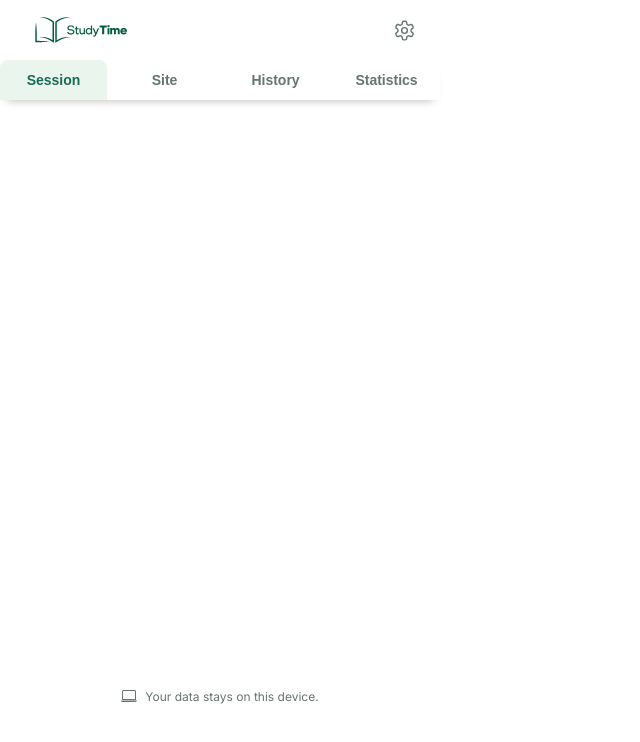
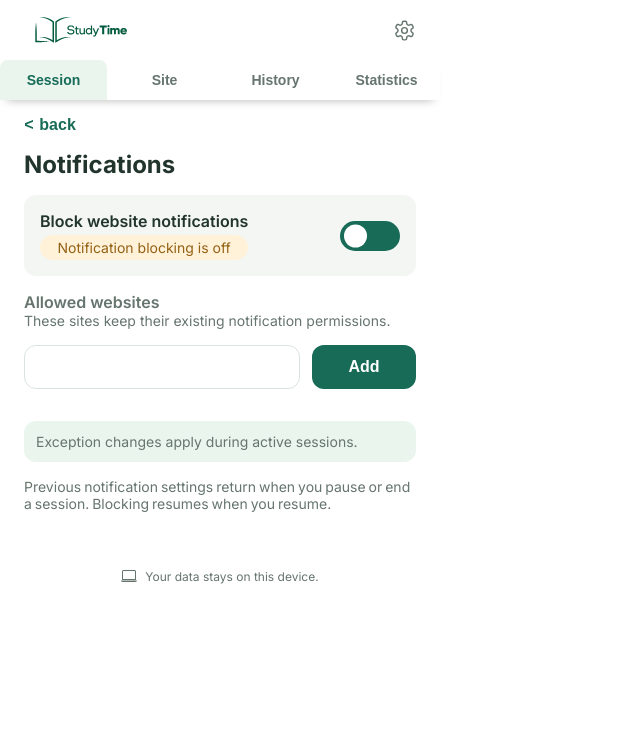
Before and after one commit to Ezzedine-Mohammed/StudyTime, a website: page extension/popup/popup.html in a window 1280 px wide. Shown: the whole page, without its empty margins (0-640 px from the left). Drawn offline with Linux system fonts and the light colour scheme.

Commit message:
settings tab

```diff
--- a/extension/popup/popup.css
+++ b/extension/popup/popup.css
@@ -8,9 +8,11 @@
     --ink: #22352D;
     --muted: #66756E;
     --surface: #fff;
+    --canvas: #F4F6F4;
     --amber-soft: #FFF2D9;
     --amber: #946114;
     --border-color: #DBE3DF;
+    --danger: #B8323D;
     --main-transition-duration: 0.1s;
 }
 
@@ -71,7 +73,7 @@ body {
     font-family: Inter, sans-serif, Arial;
     scroll-behavior: smooth;
     width: 440px;
-    height: 720px;
+    height: 600px;
     overflow: hidden;
     display: flex;
     flex-direction: column;
@@ -215,7 +217,7 @@ section {
 
 .helper-text {
     color: var(--muted);
-    font-size: 12px;
+    font-size: 14px;
 }
 
 .session-setting {
@@ -453,6 +455,161 @@ section {
     height: 64px;
 }
 
+/* settings */
+.settings {
+    .back {
+        display: flex;
+        gap: 6px;
+        align-items: center;
+        color: var(--brand);
+        font-size: 16px;
+        font-weight: 600;
+    }
+
+    .toggle-notification {
+        padding: 16px;
+        background-color: var(--canvas);
+        border-radius: 12px;
+        display: flex;
+        align-items: center;
+        justify-content: space-between;
+
+        div:first-child {
+            display: flex;
+            flex-direction: column;
+            gap: 4px;
+        }
+
+        .toggle-title {
+            font-size: 16px;
+            font-weight: 600;
+            color: var(--ink);
+        }
+
+        .notification-status {
+            background-color: var(--amber-soft);
+            color: var(--amber);
+            border-radius: 20px;
+            padding: 4px;
+            text-align: center;
+            font-size: 14px;
+
+        }
+
+        .toggle-btn {
+            position: relative;
+            width: 60px;
+            height: 30px;
+            background-color: var(--brand);
+            border-radius: 20px;
+
+            span {
+                height: calc(100% - 7px);
+                aspect-ratio: 1;
+                border-radius: 50%;
+                background-color: white;
+                display: block;
+                transition: 0.3s;
+                position: absolute;
+                top: 50%;
+                left: 4px;
+                transform: translateY(-50%);
+            }
+
+            &:has(.off) {
+                background-color: var(--mint);
+            }
+
+            .off {
+                left: unset;
+                right: 4px;
+            }
+
+        }
+    }
+
+    .notification-form {
+        display: flex;
+        flex-direction: column;
+        gap: 16px;
+
+        .form-title {
+            .notification-label {
+                font-size: 16px;
+                font-weight: 600;
+                color: var(--muted);
+            }
+        }
+
+        .input-div {
+            display: flex;
+            gap: 12px;
+
+            input {
+                color: var(--muted);
+                font-size: 16px;
+                padding: 11px;
+                border-radius: 12px;
+                border: 1px solid var(--border-color);
+                flex: 1;
+            }
+
+            button[type="submit"] {
+                height: 44px;
+                width: 104px;
+                background-color: var(--brand);
+                border-radius: 12px;
+                font-size: 16px;
+                color: var(--surface);
+                font-weight: 600;
+            }
+        }
+    }
+
+    .allowed-websites {
+        display: flex;
+        flex-direction: column;
+        gap: 8px;
+
+        li {
+            padding: 12px 10px;
+            display: flex;
+            justify-content: space-between;
+            align-items: center;
+            border: 1px solid var(--border-color);
+            border-radius: 12px;
+
+            /* stylelint-disable-next-line no-descending-specificity */
+            div {
+                display: flex;
+                gap: 6px;
+            }
+
+            .icon-globe {
+                width: 20px;
+                aspect-ratio: 1;
+            }
+
+            .icon-globe & i {
+                color: var(--muted);
+            }
+        }
+    }
+
+    .note {
+        border-radius: 12px;
+        padding: 12px;
+        font-size: 14px;
+        color: var(--muted);
+        background-color: var(--mint);
+    }
+
+    .info {
+        word-spacing: -1px;
+    }
+}
+
+
 /* start footer */
 footer {
     display: flex;
--- a/extension/popup/popup.html
+++ b/extension/popup/popup.html
@@ -153,7 +153,7 @@
         <form action="" class="site-form">
           <div class="form-content">
             <input
-              type="url"
+              type="text"
               id="site-input"
               placeholder="instagram.com"
               required
@@ -174,9 +174,65 @@
 
       <section class="history" data-screen="history"></section>
 
-      <section class="statistics" data-screen="history"></section>
+      <section class="statistics" data-screen="statistics"></section>
 
-      <section class="settings" data-screen="settings"></section>
+      <section
+        class="settings"
+        aria-labelledby="settings-heading"
+        data-screen="site"
+        data-screen="settings"
+      >
+        <button type="button" class="back">
+          <i><</i>
+          <p>back</p>
+        </button>
+        <h1 id="tab-heading settings-heading" class="section-title">
+          Notifications
+        </h1>
+        <div class="toggle-notification">
+          <div>
+            <p class="toggle-title">Block website notifications</p>
+            <p class="notification-status">Notification blocking is off</p>
+          </div>
+          <button type="button" class="toggle-btn" title="enable">
+            <span class="on"></span>
+          </button>
+        </div>
+        <form class="notification-form">
+          <div class="form-title">
+            <label for="allowed-website" class="notification-label"
+              >Allowed websites</label
+            >
+            <p class="helper-text">
+              These sites keep their existing notification permissions.
+            </p>
+          </div>
+          <div class="input-div">
+            <input type="text" name="allowed-website" id="allowed-website" />
+            <button type="submit">Add</button>
+          </div>
+        </form>
+        <ul class="allowed-websites">
+          <!-- <li>
+            <div>
+              <span class="mask-icon icon-globe" aria-hidden="true"></span>
+              <p>mail.google.com</p>
+            </div>
+            <button
+              type="button"
+              class="remove-exception"
+              title="remove exception"
+            >
+              <i class="fa-solid fa-trash"></i>
+            </button>
+          </li> -->
+        </ul>
+        <p class="note">Exception changes apply during active sessions.</p>
+        <p class="helper-text info">
+          Previous notification settings return when you pause or end a session.
+          Blocking resumes when you resume.
+        </p>
+      </section>
     </main>
 
     <footer>
```
